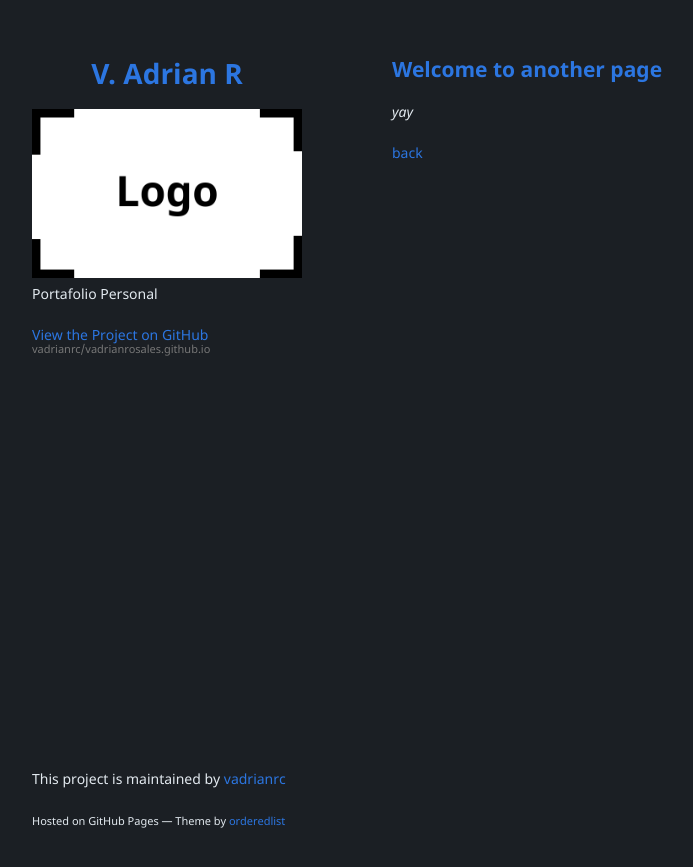
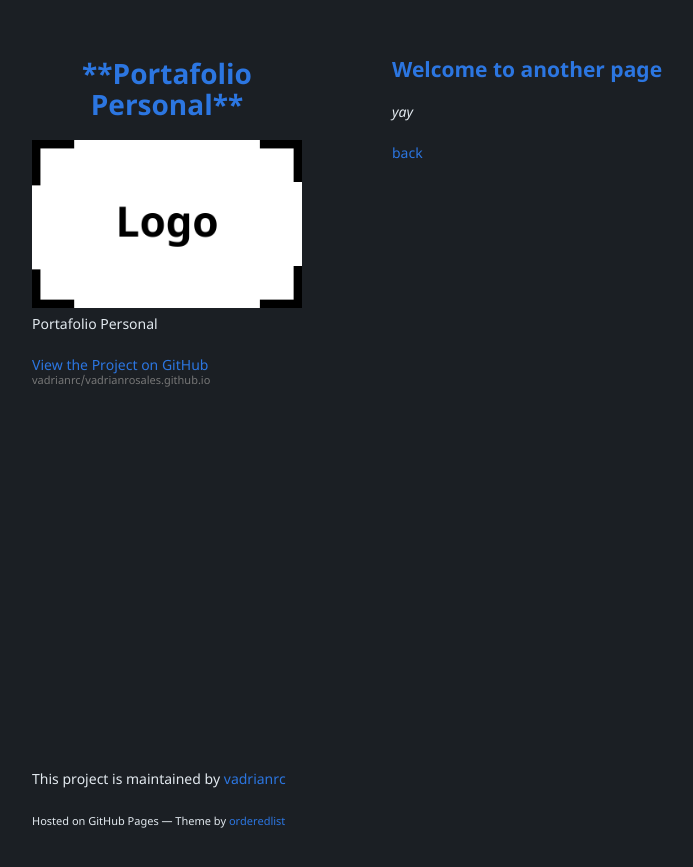
Before and after one commit to vadrianrc/vadrianrosales.github.io, a Jekyll site: the page built from another-page.md, in a window 1280 px wide. Shown: the top 867 px of the page, without its empty margins (178-871 px from the left). Built offline with Jekyll 4.4.1, drawn with Linux system fonts in a browser that asks for light colours; our own code applies the rules of GitHub Pages for plain Markdown files.

Commit message:
Update _config.yml

```diff
--- a/_config.yml
+++ b/_config.yml
@@ -1,4 +1,4 @@
-title: <center>V. Adrian R</center>
+title: <center>**Portafolio Personal**</center>
 logo: /assets/img/logo.png
 description: Portafolio Personal
 show_downloads: False
```
